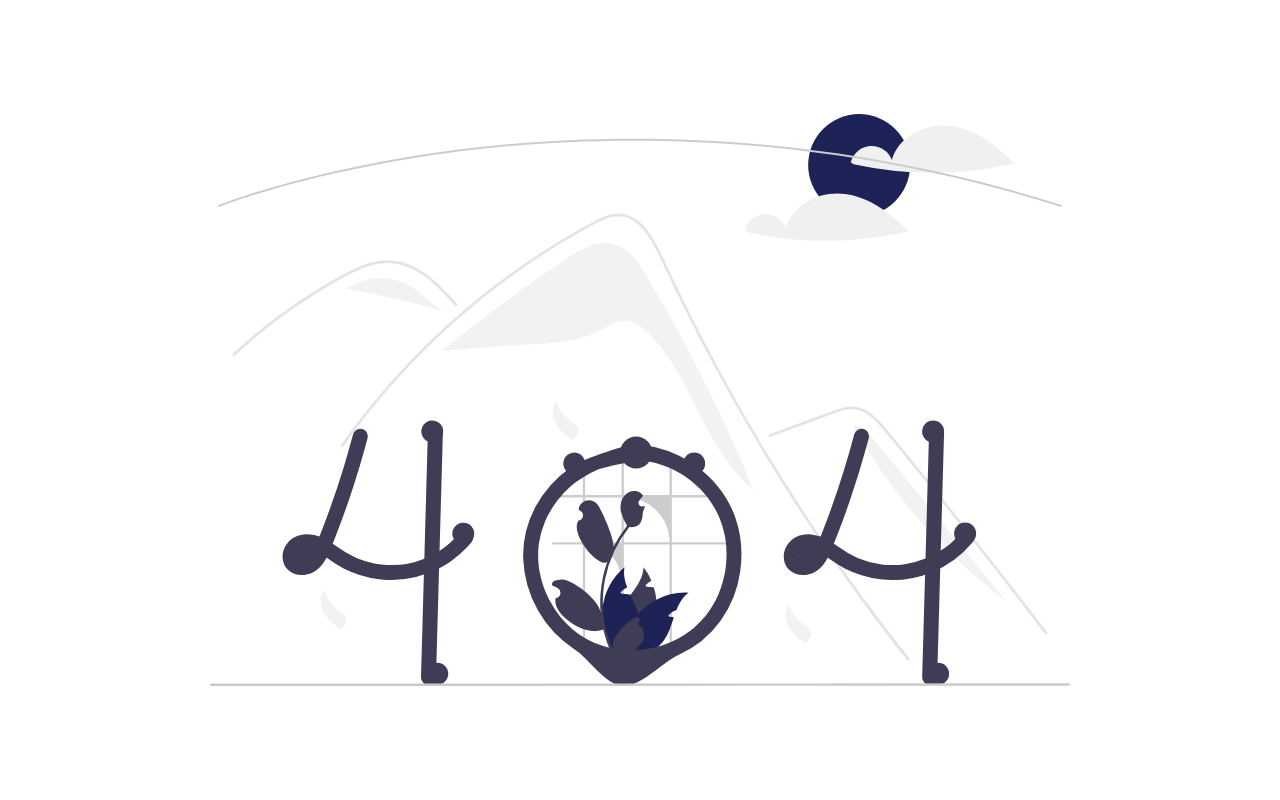
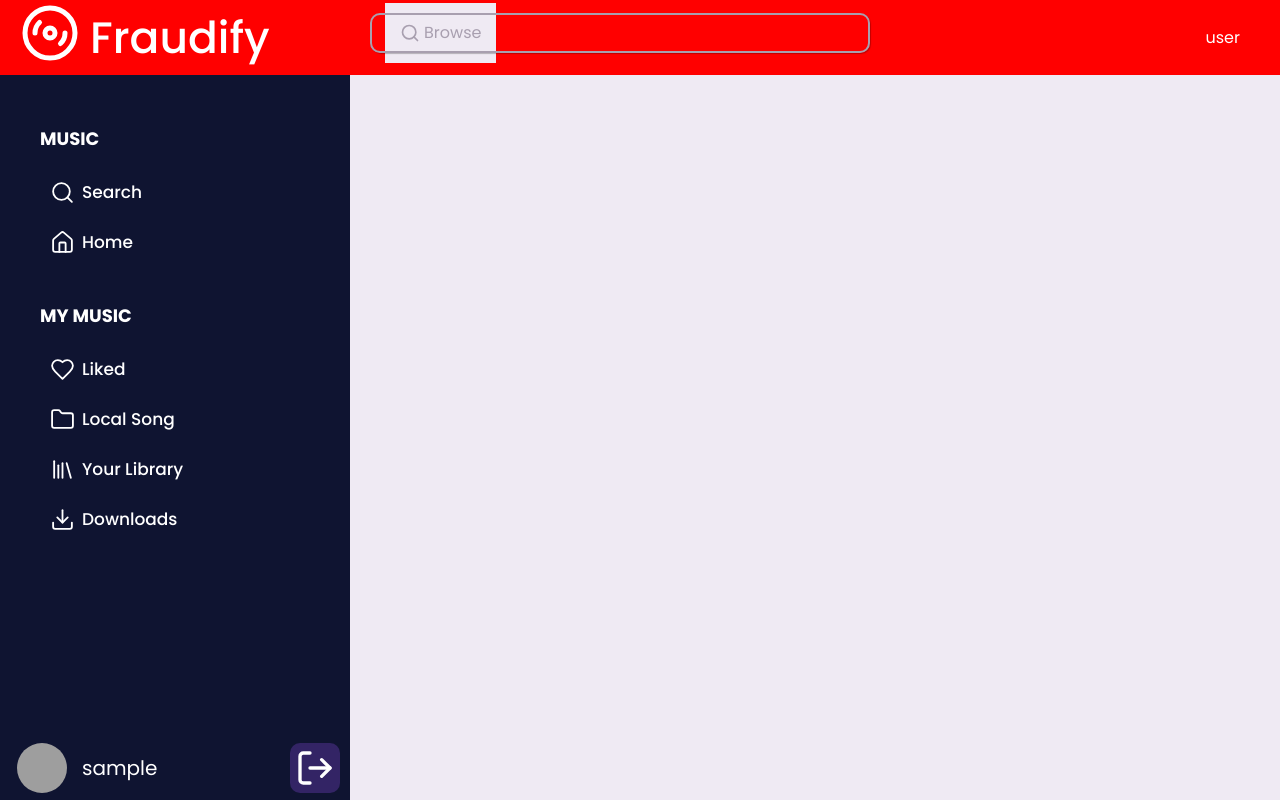
Before and after one commit to Anthwoine/Fraudify-webClient, a React (Create React App) app: page /search in a window 1280 px wide. Built offline with nearby package versions, Linux system fonts and the light colour scheme; no server answers; sample sign-in values are in the browser's storage; grey boxes are pictures that could not be loaded.

Commit message:
refonte complete etape 1

```diff
--- a/src/component/Sidebar/Sidebar.js
+++ b/src/component/Sidebar/Sidebar.js
@@ -1,6 +1,6 @@
 import React, { useRef, useState } from "react"
 import SidebarButton from "./Button/SidebarButton"
-import './Sidebar.css'
+import './Sidebar.scss'
 import {
     Home,
     Disc3,
@@ -21,35 +21,6 @@ function Sidebar() {
 
     return (
         <nav className="sidebar">
-
-            <header>
-
-                <div className="image-text">
-                    <span className="image">
-                        <Disc3
-                            size={60}
-                            strokeWidth="2"
-                            className={"disc"}
-                            ref={logoRef}
-                            onClick={() => {
-                                if (!isRotating) {
-                                    setIsRotating(true)
-                                    logoRef.current?.classList.add("rotate-animation")
-                                    setTimeout(() => {
-                                        logoRef.current?.classList.remove("rotate-animation")
-                                        setIsRotating(false)
-                                    }, 2000)
-                                }
-                            }}
-                        />
-                    </span>
-
-                    <div className="text header-text">
-                        <span className="name">Fraudify</span>
-                    </div>
-                </div>
-            </header>
-
             <div className={"content"}>
                 <div className={"music menu-container"}>
                     <div className={"menu-header"}>
--- a/src/component/Sidebar/Sidebar.css
+++ b/src/component/Sidebar/Sidebar.scss
@@ -9,8 +9,8 @@ span.icon {
     height: 100%;
     width: 100%;
     z-index: 100;
-    background: var(--main-color);
-    color: var(--font-color);
+    background: #0f1431;
+    color: #fff;
 }
 
 .sidebar header {
@@ -139,11 +139,11 @@ span.icon {
 }
 
 .sidebar .menu-container .action-btn:hover {
-    background: var(--main-color-light);
+    background: #6200ee;
 }
 
 .sidebar .menu-container .active {
-    background: var(--main-color-light);
+    background: #6200ee;
 }
 
 .sidebar .menu-container .action {
--- a/src/component/form/login/LoginForm.js
+++ b/src/component/form/login/LoginForm.js
@@ -44,7 +44,14 @@ function LoginForm() {
     }
 
     return (
-        <div className={"login-form"}>
+        <div
+            className={"login-form"}
+            onKeyDown={(e) => {
+                if(e.key === "Enter") {
+                    authentication()
+                }
+            }}
+        >
             <div className="input">
                 <InputText
                     entryLabel="Username"
--- /dev/null
+++ b/src/component/header/Header.jsx
@@ -0,0 +1,66 @@
+import './header.scss'
+import InputText from "../input/InputText";
+import {Disc3, Search} from "lucide-react";
+import React, {useCallback, useRef, useState} from "react";
+import { Link } from 'react-router-dom';
+
+function Header() {
+    const [searchValue, setSearchValue] = useState("");
+    const [isRotating, setIsRotating] = useState(false)
+
+    const searchRef = useRef();
+    const logoRef = useRef();
+
+    const handleInputChange = useCallback((event) => {
+        setSearchValue(event.target.value);
+    }, []);
+
+    return (
+        <div className={"header"}>
+            <div className={"logo"}>
+                <span className="image">
+                    <Disc3
+                        size={60}
+                        strokeWidth="2"
+                        className={"disc"}
+                        ref={logoRef}
+                        onClick={() => {
+                            if (!isRotating) {
+                                setIsRotating(true)
+                                logoRef.current?.classList.add("rotate-animation")
+                                setTimeout(() => {
+                                    logoRef.current?.classList.remove("rotate-animation")
+                                    setIsRotating(false)
+                                }, 2000)
+                            }
+                        }}
+                    />
+                </span>
+
+                <div className="text header-text">
+                    <span className="name">Fraudify</span>
+                </div>
+            </div>
+
+            <Link to={"/search"}>
+                <div className={"search"}>
+                    <div className="search-input">
+                        <InputText
+                            entryLabel="Browse"
+                            entryType="text"
+                            reference={searchRef}
+                            icon={<Search size={20}/>}
+                            inputHandler={handleInputChange}
+                            value={searchValue}  // Liez la valeur de l'input à l'état
+                        />
+                    </div>
+                </div>
+            </Link>
+
+
+            <div className={"user"}> user</div>
+        </div>
+    )
+}
+
+export default Header;
--- /dev/null
+++ b/src/component/header/header.scss
@@ -0,0 +1,42 @@
+.header {
+  display: flex;
+  justify-content: space-between;
+  align-items: center;
+  padding: 10px 20px;
+  z-index: 100;
+  color: var(--font-color);
+  width: 100%;
+  height: 75px;
+  background: red;
+
+  .logo {
+    display: flex;
+    flex:1;
+    align-items: center;
+    justify-content: flex-start;
+    font-size: 1.5rem;
+    width: auto;
+
+    .name {
+      font-size: 2.75rem;
+      font-weight: 500;
+      margin-left: 10px;
+    }
+  }
+
+  .search {
+    flex:1;
+    display: flex;
+    justify-content: center;
+    align-items: center;
+    margin: 0 20px;
+  }
+
+  .user {
+    flex:1;
+    display: flex;
+    justify-content: flex-end;
+    align-items: center;
+    margin: 0 20px;
+  }
+}
--- a/src/context/AuthContext.js
+++ b/src/context/AuthContext.js
@@ -4,7 +4,6 @@ const AuthContext = createContext();
 
 export const AuthProvider = ({ children }) => {
     const [isLoggedIn, setIsLoggedIn] = useState(!!localStorage.getItem("token"));
-    console.log("children auth", children)
     return (
         <AuthContext.Provider value={{ isLoggedIn, setIsLoggedIn }}>
             {children}
--- a/src/layouts/MainLayout.js
+++ b/src/layouts/MainLayout.js
@@ -3,9 +3,10 @@ import { Outlet } from "react-router-dom";
 import Sidebar from "../component/Sidebar/Sidebar";
 import AudioPlayer from "../component/Player/AudioPlayer";
 import { customFetch } from "../util/CustomFetch";
-import "./MainLayout.css";
+import "./MainLayout.scss";
 import PageTitle from "../component/title/PageTitle";
 import { useAudio } from "../context/AudioContext";
+import Header from "../component/header/Header";
 
 const MainLayout = (callback, deps) => {
     const [currentAudioRequest] = useState("api/track/");
@@ -31,22 +32,18 @@ const MainLayout = (callback, deps) => {
         <>
             <PageTitle title="Fraudify" />
             <div className="main-layout-wrapper">
+
+                <div className={"header-container"}>
+                    <Header />
+                </div>
+
                 <div className={"sidebar-container"}>
                     <Sidebar />
                 </div>
+
                 <div className={"main-container"}>
                     <Outlet />
                 </div>
-
-
-
-                {currentAudioFile ? (
-                    <>
-                        <AudioPlayer/>
-                    </>
-                ) : (
-                    <div>Loading...</div>
-                )}
             </div>
         </>
     );
--- a/src/layouts/MainLayout.css
+++ b/src/layouts/MainLayout.scss
@@ -9,7 +9,7 @@
 
 :root {
     --background-light-color: #ffffff;
-    --main-color: #000000; /* #1a1335; /* #351a4d; /* #211030; */
+    --main-color: #efeaf3; /* #1a1335; /* #351a4d; /* #211030; */
     --main-color-light: rgb(222, 50, 81); /*#412d82; /*#aa92b4;*/
     --font-color: #fff;
     --error-message-color: #ad0000;
@@ -25,13 +25,22 @@ body {
 .main-layout-wrapper {
     display: grid;
     grid-template-columns: 350px 1fr;
+    grid-template-rows: auto 1fr;
     height: 100vh;
     background: var(--main-color);
+
+    .header-container {
+        grid-column: 1 / -1;
+        grid-row: 1;
     }
 
     .sidebar-container {
-
+        grid-column: 1;
+        grid-row: 2;
     }
 
     .main-container {
+        grid-column: 2;
+        grid-row: 2;
     }
+}
--- a/src/page/Browse.js
+++ /dev/null
@@ -1,78 +0,0 @@
-import PageTitle from "../component/title/PageTitle"
-import InputText from "../component/input/InputText"
-import {Search} from "lucide-react"
-import {useCallback, useEffect, useRef, useState} from "react"
-import "./Browse.css"
-import {getAudioFileByTitle} from "../service/AudioService"
-import AudioCard from "../component/card/AudioCard"
-
-function Browse({ testProps }) {
-    const [audioFiles, setAudioFiles] = useState(null);
-    const [searchValue, setSearchValue] = useState("");
-
-    const searchRef = useRef();
-
-    useEffect(() => {
-        console.log("test : ", testProps)
-        searchRef.current?.focus();
-        searchAudio()
-    }, []);
-
-    useEffect(() => {
-        searchAudio(searchValue)
-    }, [searchValue]);
-
-    const handleInputChange = useCallback((event) => {
-        setSearchValue(event.target.value);
-    }, []);
-
-
-    function searchAudio(searchValue) {
-        getAudioFileByTitle(searchValue, 30)
-            .then(response => response.json())
-            .then(data => {
-                setAudioFiles(data);
-            })
-            .catch(error => {
-            });
-    }
-
-    //#f2d9b1
-
-    return (
-        <>
-            <PageTitle title="Browse | Fraudify" />
-            <div className="browse">
-                <div className="search-input">
-                    <InputText
-                        entryLabel="Search"
-                        entryType="text"
-                        reference={searchRef}
-                        icon={<Search size={20} />}
-                        inputHandler={handleInputChange}
-                        value={searchValue}  // Liez la valeur de l'input à l'état
-                    />
-                </div>
-
-
-
-               <div className={"search-result-container"}>
-                   <div className={"search-title"}>Search result</div>
-                   <div className={"card-container"}>
-                       {audioFiles && audioFiles.length > 0 ? (
-                           audioFiles.map((audio, index) => (
-                               <AudioCard key={index} audio={audio} />
-                           ))
-                       ) : (
-                           <div className={"no-result"}>No result found</div>
-                       )}
-                   </div>
-
-                </div>
-
-
-            </div>
-        </>
-    );
-}
-export default Browse;
--- /dev/null
+++ b/src/page/search/Browse.jsx
@@ -0,0 +1,50 @@
+import PageTitle from "../../component/title/PageTitle"
+import InputText from "../../component/input/InputText"
+import { Search } from "lucide-react"
+import {useCallback, useEffect, useRef, useState} from "react"
+import "./search.scss"
+import {getAudioFileByTitle} from "../../service/AudioService"
+import AudioCard from "../../component/card/AudioCard"
+
+function Browse({ testProps }) {
+    const [audioFiles, setAudioFiles] = useState(null);
+    const [searchValue, setSearchValue] = useState("");
+
+    const searchRef = useRef();
+
+    useEffect(() => {
+        console.log("test : ", testProps)
+        searchRef.current?.focus();
+        searchAudio()
+    }, []);
+
+    useEffect(() => {
+        searchAudio(searchValue)
+    }, [searchValue]);
+
+    const handleInputChange = useCallback((event) => {
+        setSearchValue(event.target.value);
+    }, []);
+
+
+    function searchAudio(searchValue) {
+        getAudioFileByTitle(searchValue, 30)
+            .then(response => response.json())
+            .then(data => {
+                setAudioFiles(data);
+            })
+            .catch(error => {
+            });
+    }
+
+    //#f2d9b1
+
+    return (
+        <>
+            <PageTitle title="Browse | Fraudify" />
+            <div className="browse">
+            </div>
+        </>
+    );
+}
+export default Browse;
--- a/src/router/Router.js
+++ b/src/router/Router.js
@@ -3,7 +3,7 @@ import { createBrowserRouter, Navigate } from 'react-router-dom';
 import MainLayout from '../layouts/MainLayout';
 import { useAuth } from "../context/AuthContext";
 import Login from "../page/login/Login";
-import Browse from "../page/Browse";
+import Browse from "../page/search/Browse";
 import { AudioProvider } from "../context/AudioContext";
 import Error404 from "../page/error/404/Error404";
 
@@ -54,7 +54,7 @@ const router = createBrowserRouter([
                 )
             },
             {
-                path: "browse",
+                path: "search",
                 element: (
                     <ProtectedRoute>
                         <Browse />
```
Also changed, not shown: src/page/search/search.scss (renamed from src/page/Browse.css). Lines whose indentation alone changed are shown as unchanged.
